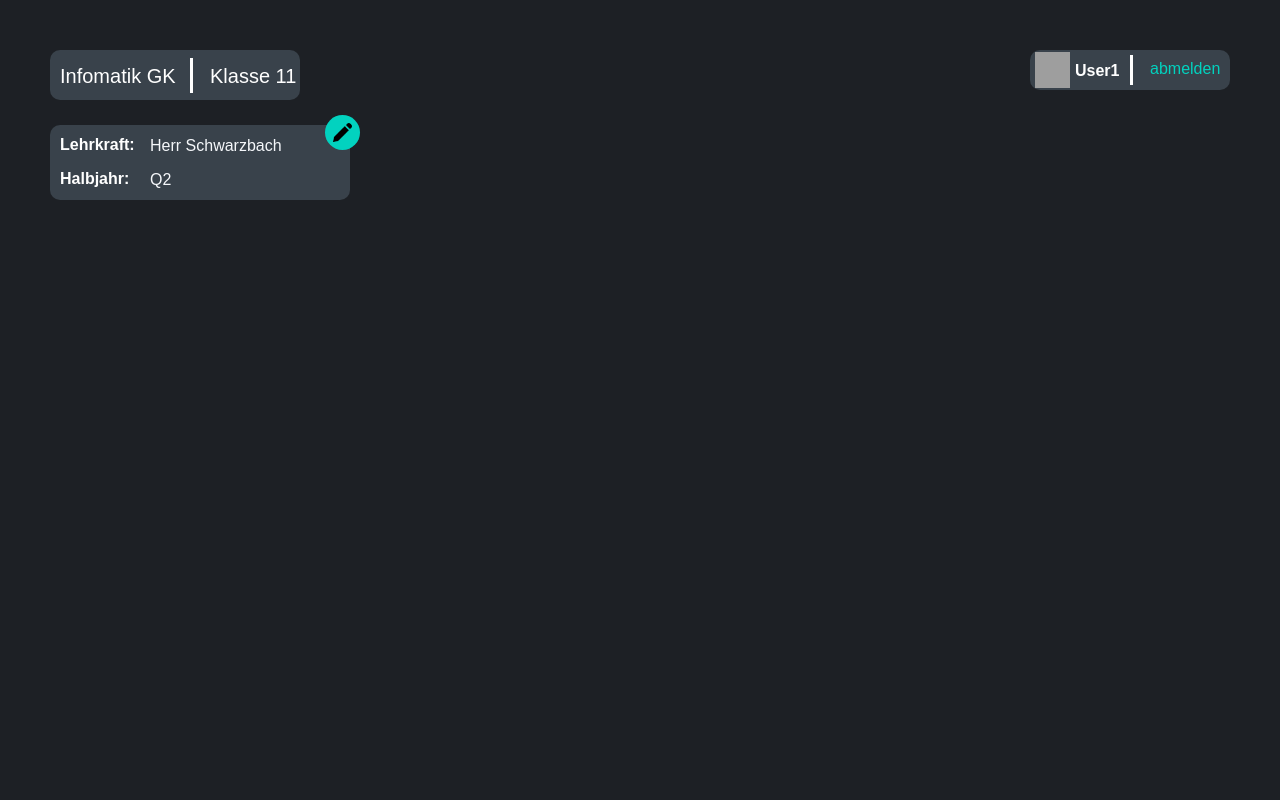
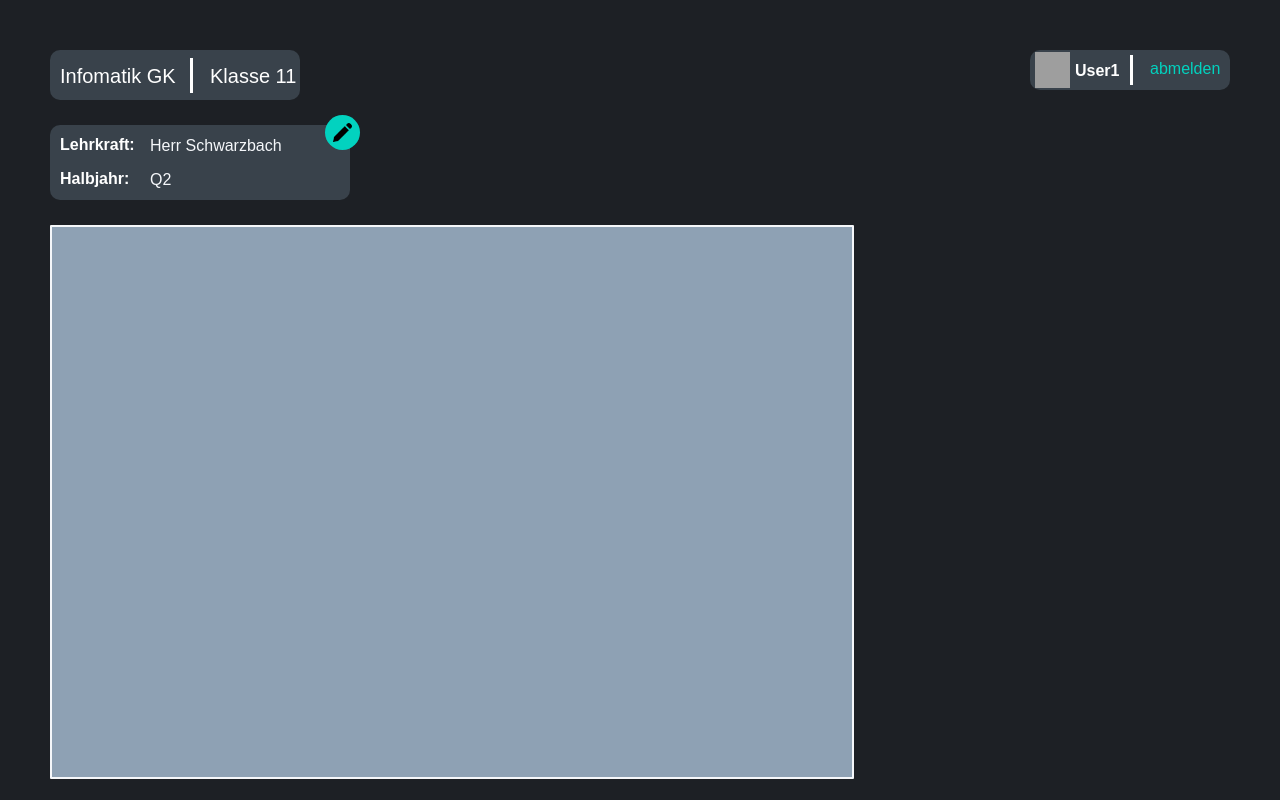
Before and after one commit to johan-t/Notentracker, a React (Create React App) app in the folder noten-react/: page / in a window 1280 px wide. Built offline with nearby package versions, Linux system fonts and the light colour scheme; grey boxes are pictures that could not be loaded.

Commit message:
outline of table

```diff
--- a/noten-react/src/index.css
+++ b/noten-react/src/index.css
@@ -102,5 +102,14 @@ body {
   top: 10px;
   left: 120px;
   cursor: pointer;
-
 }
+.tabelle {
+  position: absolute;
+  width: 800px;
+  height: 550px;
+  background-color: #8EA1B4;
+  top: 225px;
+  left: 50px;
+  border-radius: 1px;
+  border: 2px solid #F5F7FA;
+}
--- a/noten-react/src/pages/home.js
+++ b/noten-react/src/pages/home.js
@@ -35,6 +35,12 @@ function HomePage() {
            </div>
        </header>
        <body>
+            <div className="tabelle">
+                <div className="Kopfzeile">
+
+                </div>
+
+            </div>
 
        </body>
        </>
```
